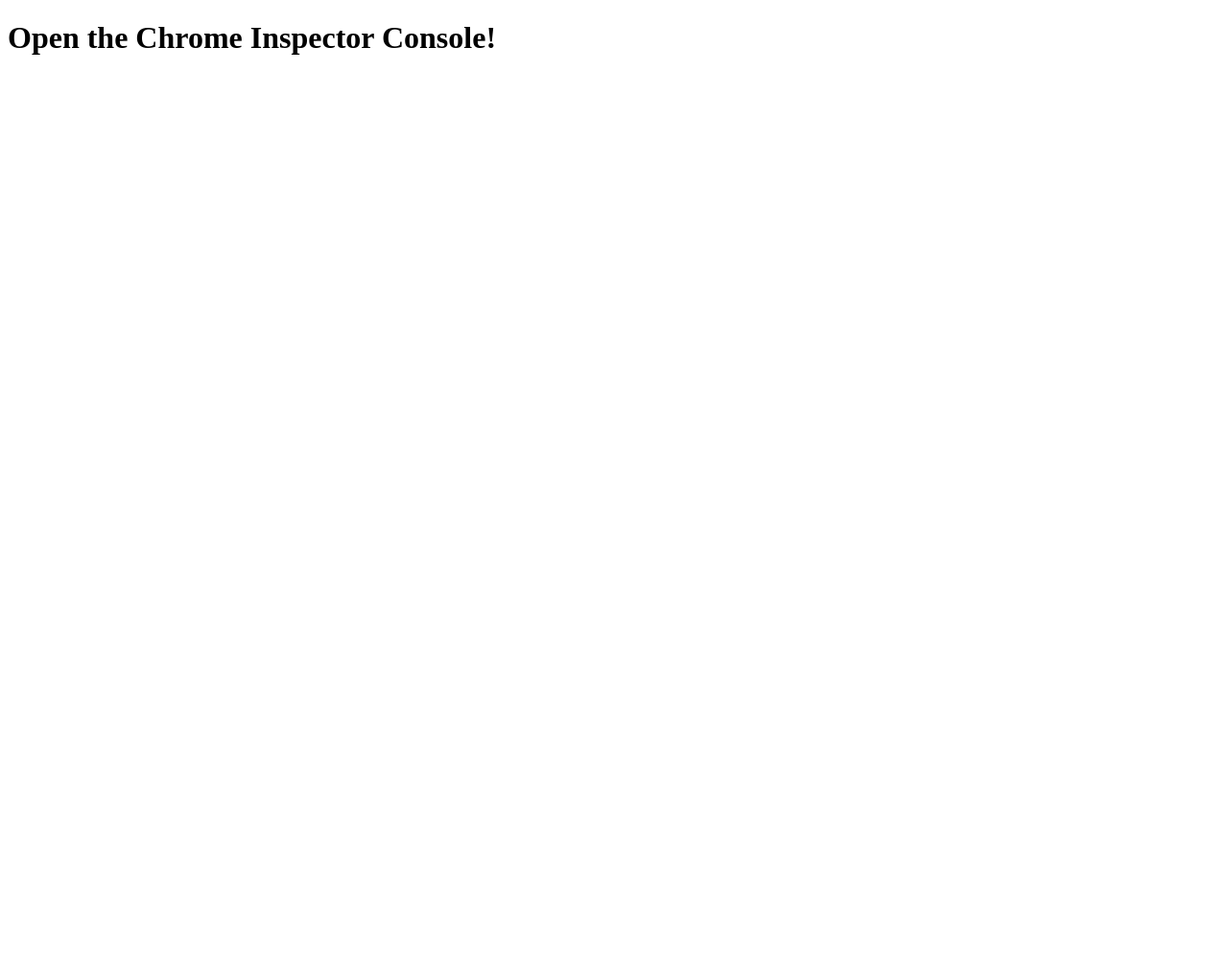
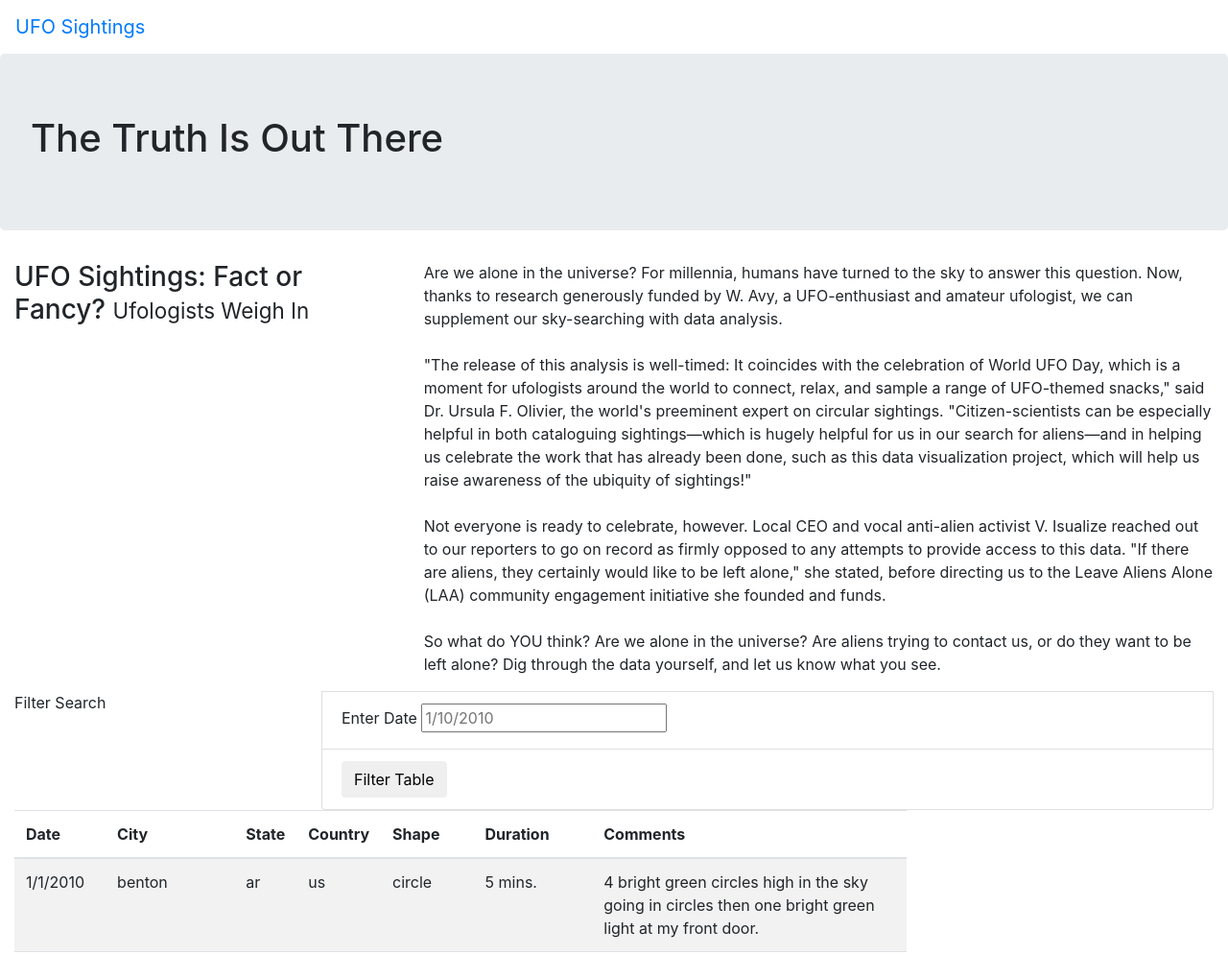
Before and after one commit to bcolhour/UFOs, a plain HTML site: page index.html in a window 1280 px wide. Shown: the top 995 px of the page at 96% size. Before the commit the page ends 800 px from the top, so only its background shows below. Drawn offline with nearby package versions, Linux system fonts and the light colour scheme.

Commit message:
uploading table html file

```diff
--- a/index.html
+++ b/index.html
@@ -2,14 +2,78 @@
 <html lang="en">
 
 <head>
-  <title></title>
+  <title>UFO Finder</title>
+  <link
+  rel="stylesheet"
+  href="https://maxcdn.bootstrapcdn.com/bootstrap/4.0.0/css/bootstrap.min.css"
+  integrity="sha384-Gn5384xqQ1aoWXA+058RXPxPg6fy4IWvTNh0E263XmFcJlSAwiGgFAW/dAiS6JXm"
+  crossorigin="anonymous"
+/>
+<link rel="stylesheet" href="static/css/style.css">
   <meta charset="UTF-8">
   <meta name="viewport" content="width=device-width, initial-scale=1">
 </head>
 
 <body>
+  <div class="wrapper">
+    <nav class="navbar navbar-expand-lg">
+      <a class="navbar-brand" href="index.html">UFO Sightings</a>
 
-  <h1>Open the Chrome Inspector Console!</h1>
+    </nav>
+  </div>
+  <div class="jumbotron">
+    <h1>The Truth Is Out There</h1>
+  </div>
+  <div class="container-fluid">
+    <div class="row">
+<div class="col-md-4">
+  <h3>UFO Sightings: Fact or Fancy? <small>Ufologists Weigh In</small></h3>
+</div>
+<div class="col-md-8">
+  <p>Are we alone in the universe? For millennia, humans have turned to the sky to answer this question. Now, thanks to research generously funded by W. Avy, a UFO-enthusiast and amateur ufologist, we can supplement our sky-searching with data analysis.<br><br>"The release of this analysis is well-timed: It coincides with the celebration of World UFO Day, which is a moment for ufologists around the world to connect, relax, and sample a range of UFO-themed snacks," said Dr. Ursula F. Olivier, the world's preeminent expert on circular sightings. "Citizen-scientists can be especially helpful in both cataloguing sightings—which is hugely helpful for us in our search for aliens—and in helping us celebrate the work that has already been done, such as this data visualization project, which will help us raise awareness of the ubiquity of sightings!"<br><br>Not everyone is ready to celebrate, however. Local CEO and vocal anti-alien activist V. Isualize reached out to our reporters to go on record as firmly opposed to any attempts to provide access to this data. "If there are aliens, they certainly would like to be left alone," she stated, before directing us to the Leave Aliens Alone (LAA) community engagement initiative she founded and funds.<br><br>So what do YOU think? Are we alone in the universe? Are aliens trying to contact us, or do they want to be left alone? Dig through the data yourself, and let us know what you see.
+  </p>
+
+</div>
+</div>
+</div>
+
+<div class="container-fluid">
+  <div class="row">
+    <div class="col-md-3">
+      <form>
+        <p>Filter Search</p>
+      </form>
+    </div>
+    <div class="col-md-9">
+      <ul class="list-group">
+
+      </ul>
+      <li class="list-group-item">
+        <label for="date">Enter Date</label>
+        <input type="text" placeholder="1/10/2010" id="datetime" />
+      </li>
+      <li class="list-group-item">
+        <button id="filter-btn" type="button" class="btn btn-default">Filter Table</button>
+      </li>
+    </div>
+  </div>
+</div>
+<div class="col-md-9">
+  <table class="table table-striped">
+    <thead>
+      <tr>
+        <th>Date</th>
+        <th>City</th>
+        <th>State</th>
+        <th>Country</th>
+        <th>Shape</th>
+        <th>Duration</th>
+        <th>Comments</th>
+      </tr>
+    </thead>
+    <tbody></tbody>
+  </table>
+</div>
 
   <!-- src contains the path to the file -->
   <script src="https://d3js.org/d3.v5.min.js"></script>
```
